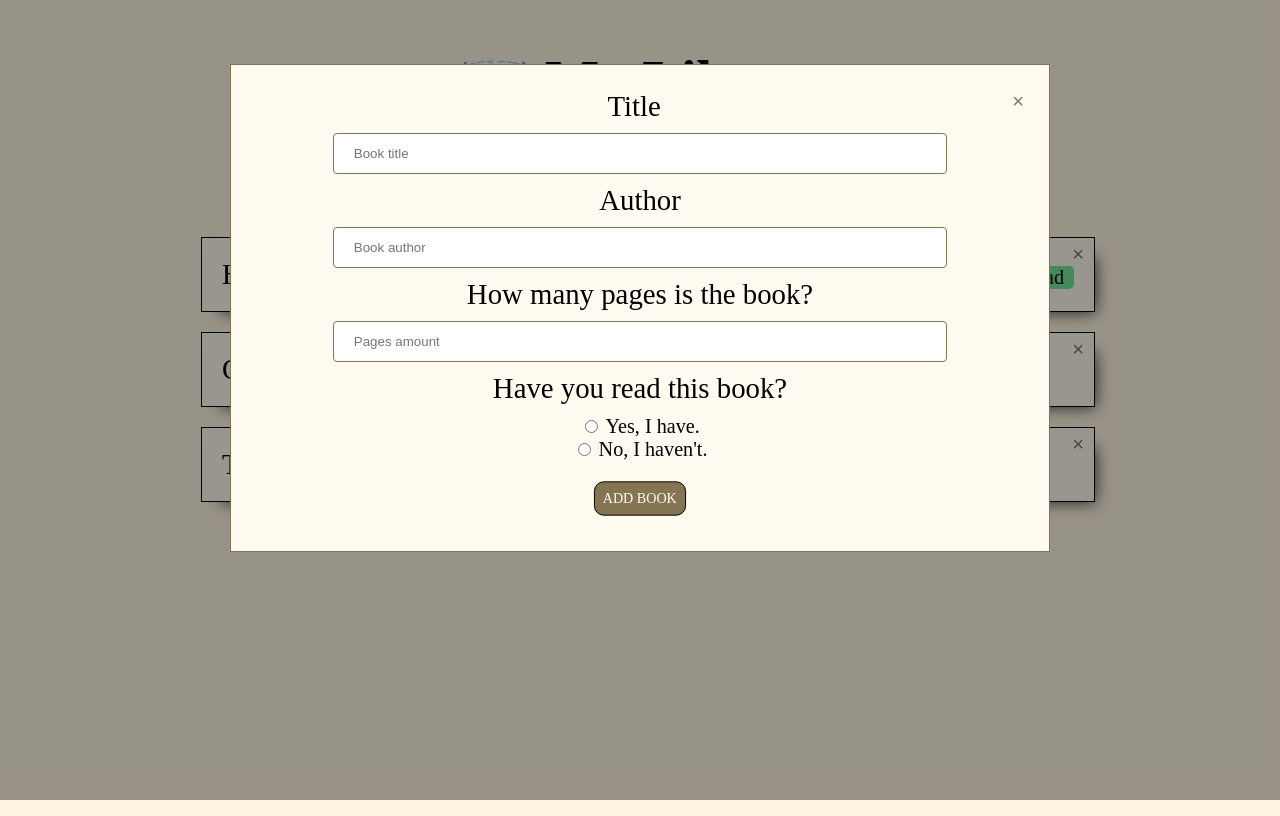
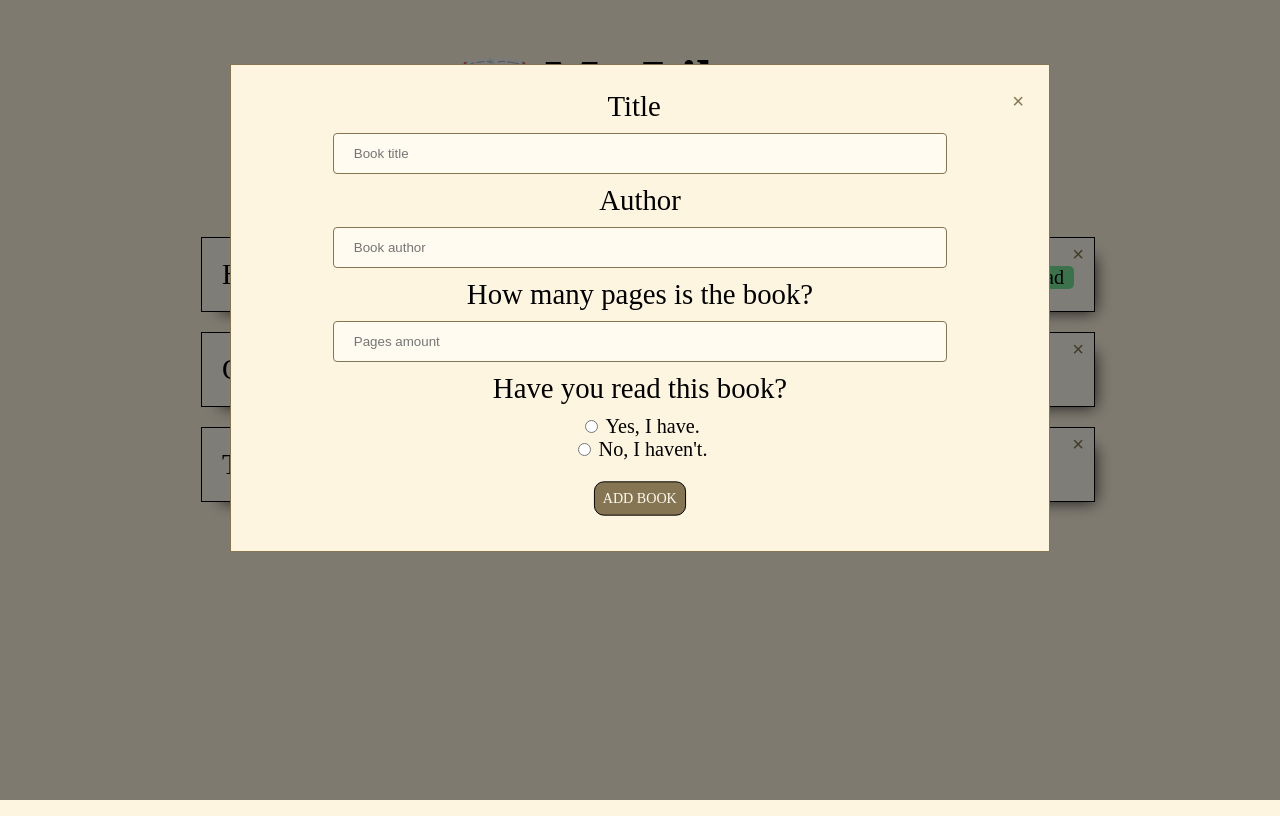
Before and after one commit to stanochka/library, a plain HTML site: page index.html in a window 1280 px wide. Both pictures are taken after a click on the button "NEW BOOK". Drawn offline with Linux system fonts and the light colour scheme; a web font is replaced by a local one.

Commit message:
Update style

```diff
--- a/style.css
+++ b/style.css
@@ -82,12 +82,11 @@ body {
   width: 100%;
   height: 100%;
   overflow: auto;
-  background-color: rgb(0,0,0); /* Fallback color */
-  background-color: rgba(0,0,0,0.4); /* Black w/ opacity */
+  background-color: rgba(0,0,0,0.5);
 }
 
 .modal-content {
-  background: #FFFBF0;
+  background: #FEF5E1;
   margin: 5% auto;
   padding: 25px;
   border: 1px solid #857552;
@@ -101,7 +100,7 @@ body {
   margin: 0;
   border: 0;
   padding: 0;
-  background: #FFFBF0;
+  background: #FEF5E1;
   font-size: .7em;
   display: inline-block;
 }
@@ -118,6 +117,7 @@ input[type=text], input[type=number] {
   margin: 10px 0;
   display: inline-block;
   border: 1px solid #857552;
+  background: #FFFBF0;
   border-radius: 4px;
   box-sizing: border-box;
 }
```
